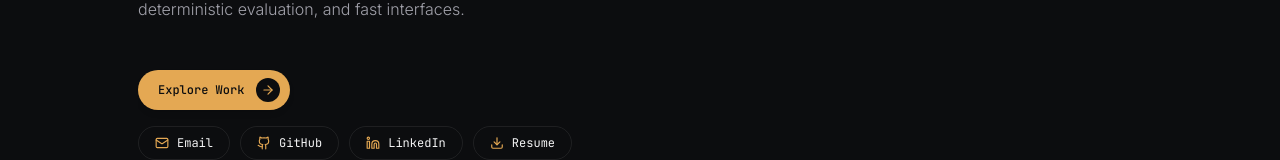
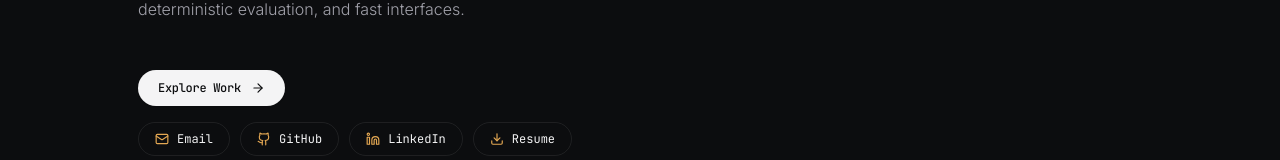
Before and after one commit to KrishnaTerminalOpen/krishna_sahu, a Next.js app: page / in a window 1280 px wide. Shown: the part 500-660 px from the top of the page. Built offline with nearby package versions, Linux system fonts and the light colour scheme; no server answers.

Commit message:
Refine Explore Work CTA to clean, understated editorial pill button

```diff
--- a/components/HeroSection.tsx
+++ b/components/HeroSection.tsx
@@ -46,12 +46,10 @@ export function HeroSection({ onOpenAiAssistant }: HeroSectionProps) {
           <div>
             <a
               href="#projects"
-              className="group inline-flex items-center gap-3 pl-5 pr-2.5 py-2 rounded-full bg-accent text-background font-mono text-xs font-medium shadow-md hover:bg-accent-hover hover:-translate-y-0.5 transition-all duration-200"
+              className="group inline-flex items-center gap-2.5 px-5 py-2.5 rounded-full bg-foreground text-background font-mono text-xs font-medium tracking-tight hover:bg-accent hover:-translate-y-0.5 transition-all duration-200 shadow-sm"
             >
               <span>{hero.ctaLabel}</span>
-              <span className="w-6 h-6 rounded-full bg-[#0c0d0f] flex items-center justify-center group-hover:translate-x-0.5 transition-transform">
-                <ArrowRight className="w-3.5 h-3.5 text-accent" />
-              </span>
+              <ArrowRight className="w-3.5 h-3.5 group-hover:translate-x-0.5 transition-transform" />
             </a>
           </div>
 
```
